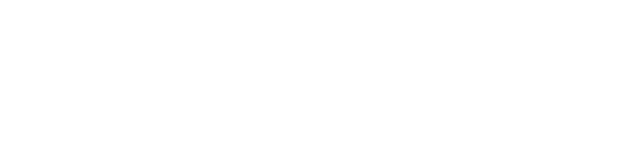
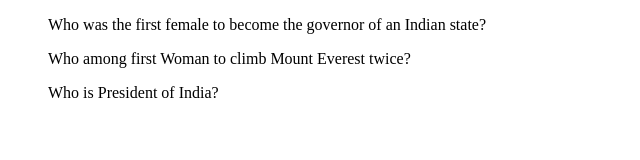
Before and after one commit to acciojob/css-list-of-questions-ba2-ba, a website: page main.html in a window 1280 px wide. Shown: the whole page, without its empty margins (0-640 px from the left). Drawn offline with Linux system fonts and the light colour scheme.

Commit message:
created a submission

```diff
--- a/main.html
+++ b/main.html
@@ -7,10 +7,35 @@
 </head>
 
 <body>
+	<!-- the entire body must be written by student --><!DOCTYPE html>
+
+<html>
+
+<head>
+	<link rel="stylesheet" href="styles.css">
+</head>
+
+<body>
 	<!-- the entire body must be written by student -->
+
+	<blockquote  class="questions" cite="http://www.worldwildlife.org/who/index.html">
+		<p>Who was the first female to become the governor of an Indian state?</p>
+	</blockquote>
+	<blockquote  class="questions" cite="http://www.worldwildlife.org/who/index.html">
+		<p>Who among first Woman to climb Mount Everest twice?</p>
+	</blockquote>
+	<blockquote  class="questions" cite="http://www.worldwildlife.org/who/index.html">
+		<p>Who is President of India?</p>
+	</blockquote>
     <script type="text/javascript" src="./script.js">
 </script>
 
 </body>
 
 </html>
+    <script type="text/javascript" src="./script.js">
+</script>
+
+</body>
+
+</html>
```
